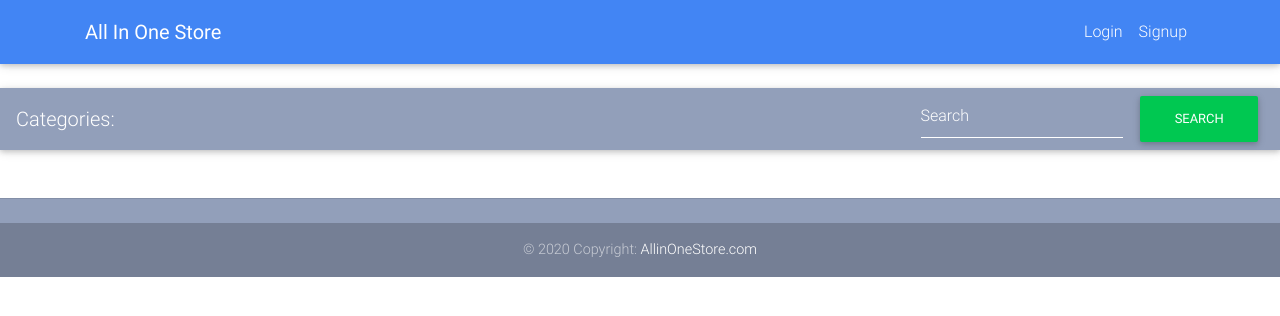
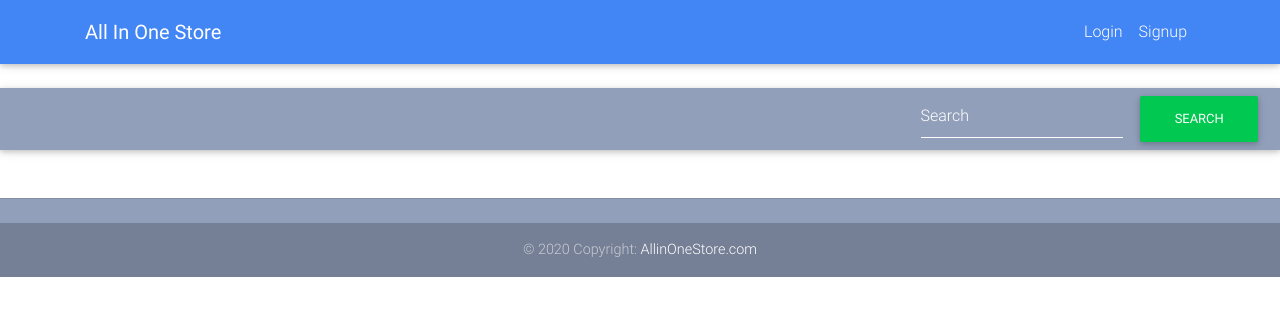
Before and after one commit to VigneshmNandu/AllinOneStore, a Django app: template templates/my_app/new_search.html in a window 1280 px wide. Shown: the top 316 px of the page. Run offline with Django 3.2, Linux system fonts and the light colour scheme; the template is opened without the code that fills it, so the values that code supplies are empty; some libraries are stand-ins or nearby versions.

Commit message:
removed categories from navbar

```diff
--- a/templates/my_app/new_search.html
+++ b/templates/my_app/new_search.html
@@ -11,7 +11,7 @@
     <nav class="navbar navbar-expand-lg navbar-dark mdb-color lighten-3 mt-3 mb-5">
 
       <!-- Navbar brand -->
-      <span class="navbar-brand">Categories:</span>
+
 
       <!-- Collapse button -->
       <button class="navbar-toggler" type="button" data-toggle="collapse" data-target="#basicExampleNav"
```
Also changed, not shown: db.sqlite3.
